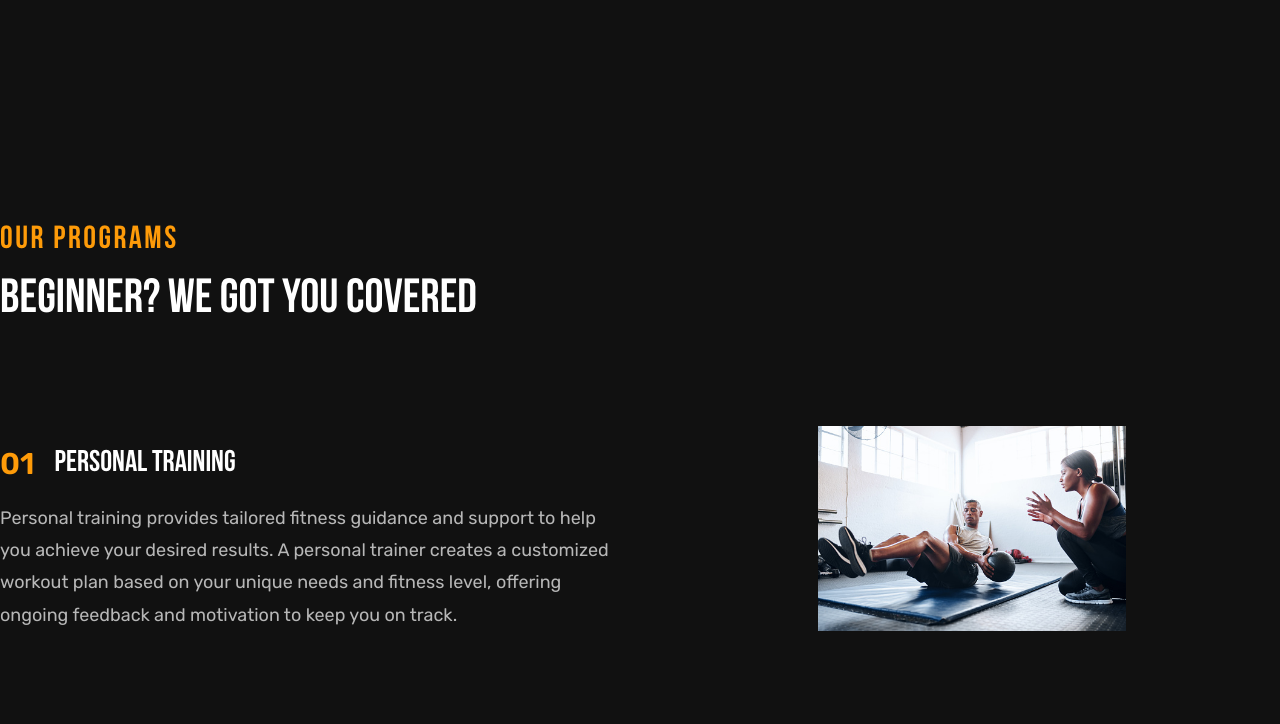
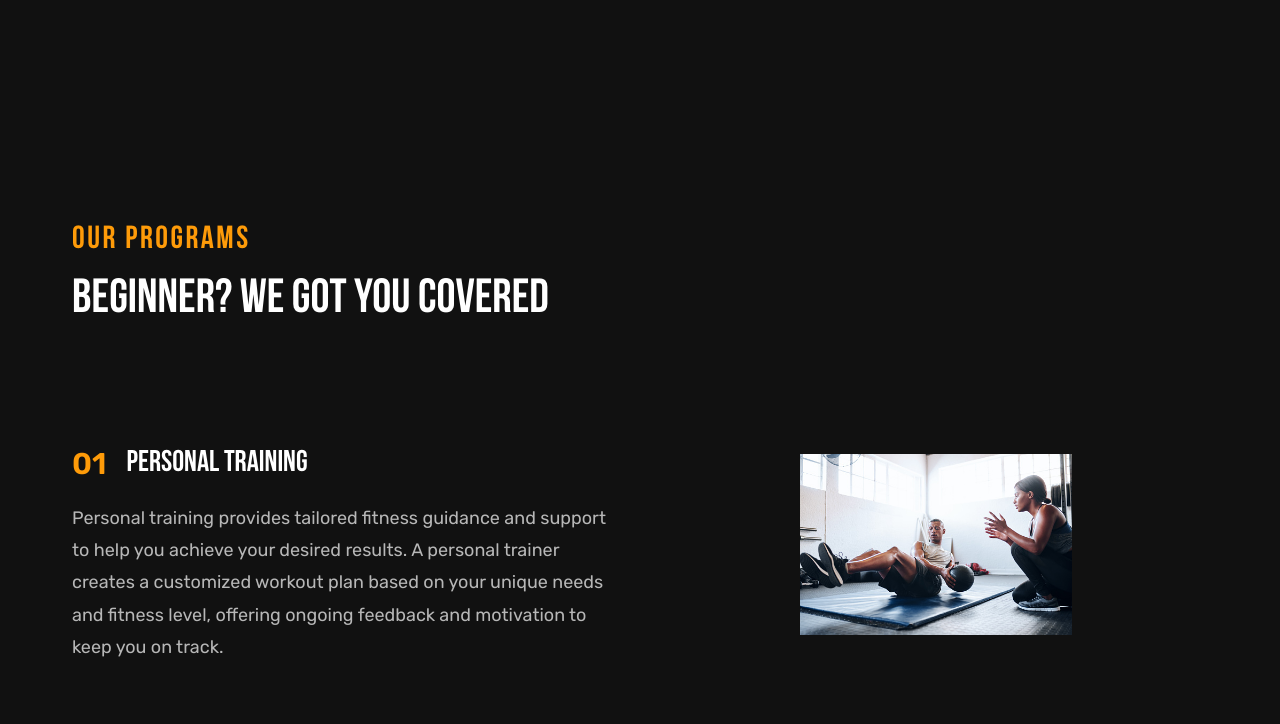
Before and after one commit to Nunchucktoad69/internship-project, a plain HTML site: page main.html in a window 1280 px wide. Shown: the part 800-1524 px from the top of the page. Drawn offline with nearby package versions, Linux system fonts and the light colour scheme.

Commit message:
container

```diff
--- a/css/general.css
+++ b/css/general.css
@@ -97,7 +97,7 @@ main {
 
 /* GENERAL REUSABLE COMPONENTS */
 
-.containers {
+.container {
   max-width: 120rem;
   margin: 0 auto;
   padding: 0 3.2rem;
```
